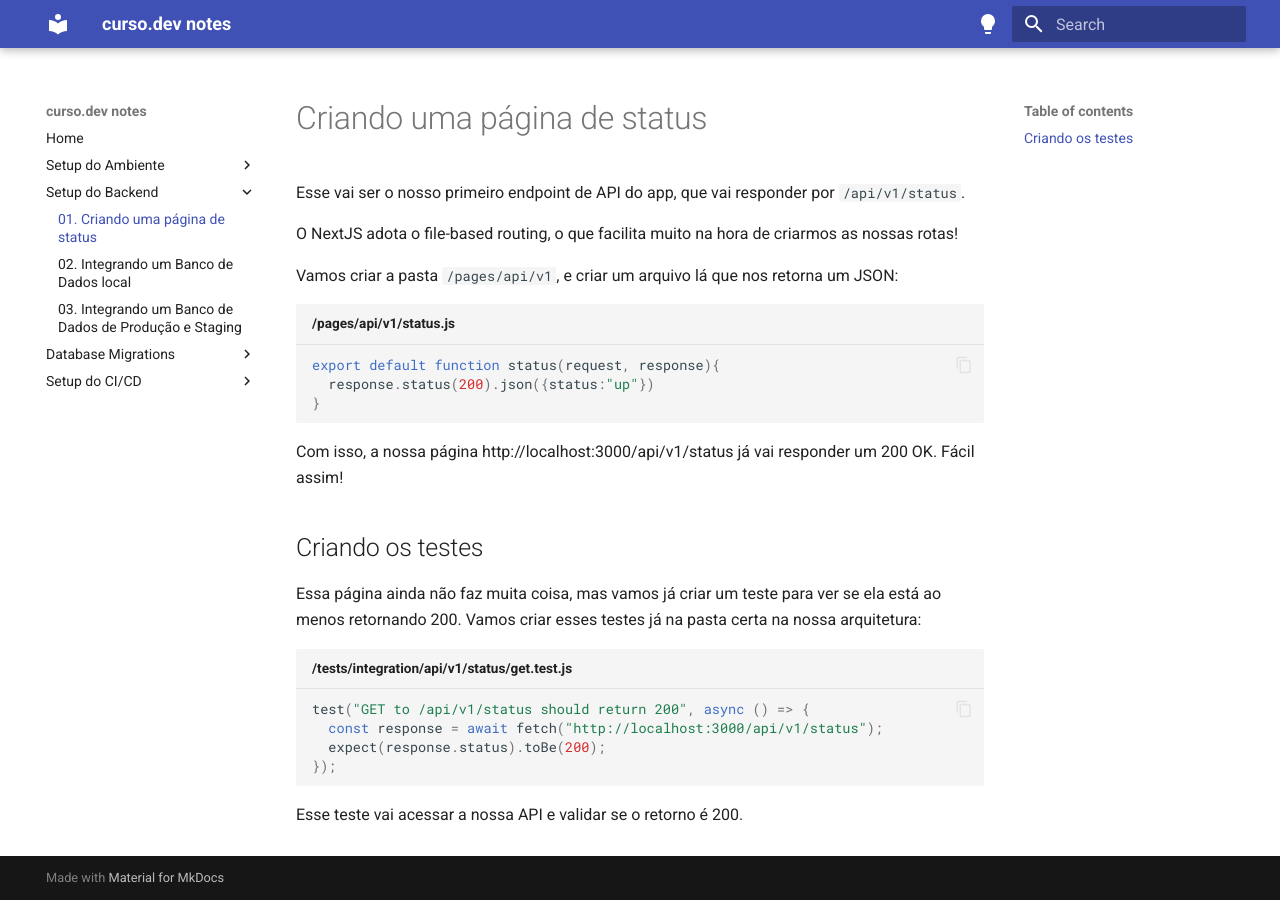
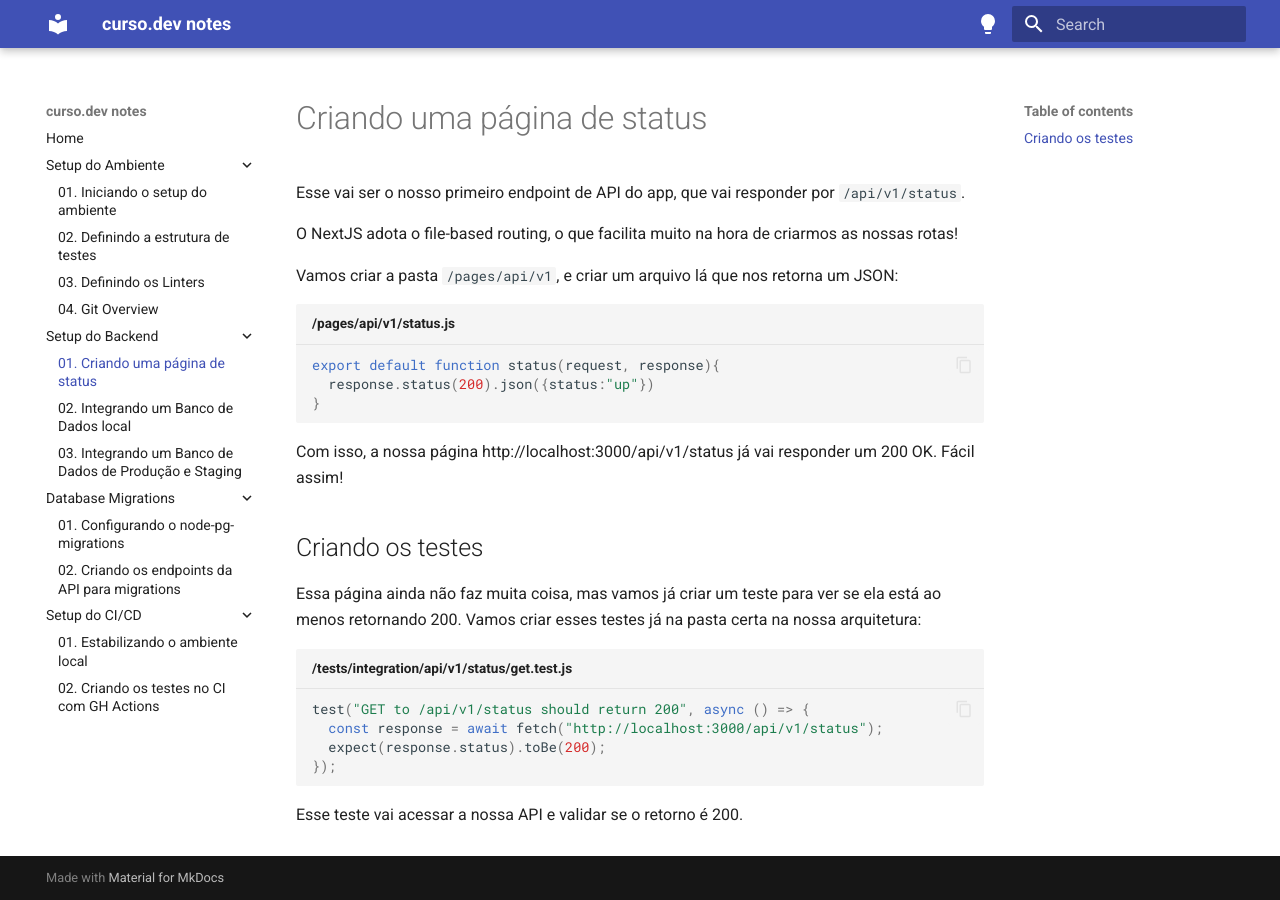
Before and after one commit to brunononogaki/curso.dev-study-notes-mkdocs, an MkDocs documentation site: the page built from docs/setup_backend/01_pagina_status.md, in a window 1280 px wide. Built offline with MkDocs 1.6.1 and Material for MkDocs 9.7.7, drawn with Linux system fonts in a browser that asks for light colours.

Commit message:
change menubar

```diff
--- a/mkdocs.yml
+++ b/mkdocs.yml
@@ -32,6 +32,9 @@ theme:
   features:
     - content.code.copy
     - content.code.annotate
+    - navigation.expand
+    - search.highlight
+    - search.suggest
 
 markdown_extensions:
   - pymdownx.highlight:
```
